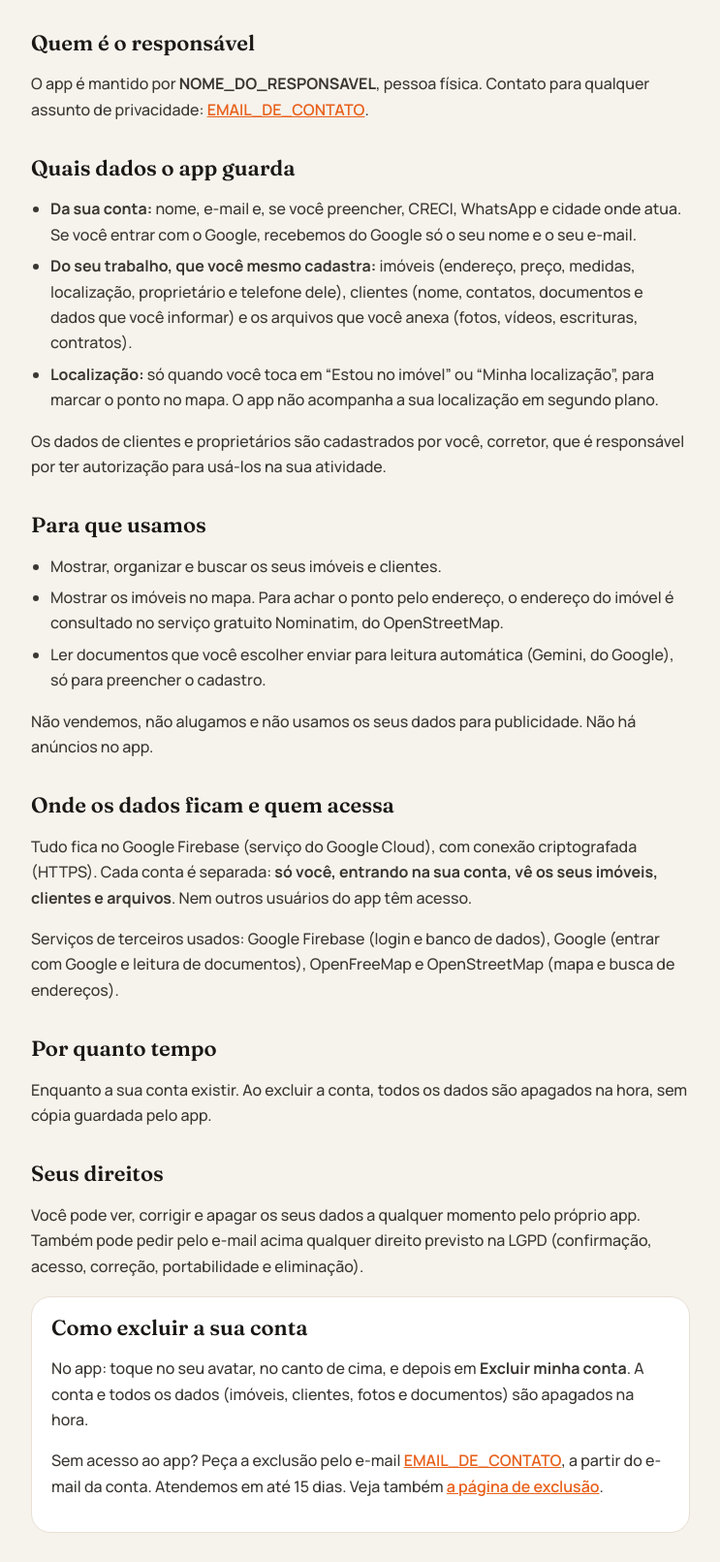
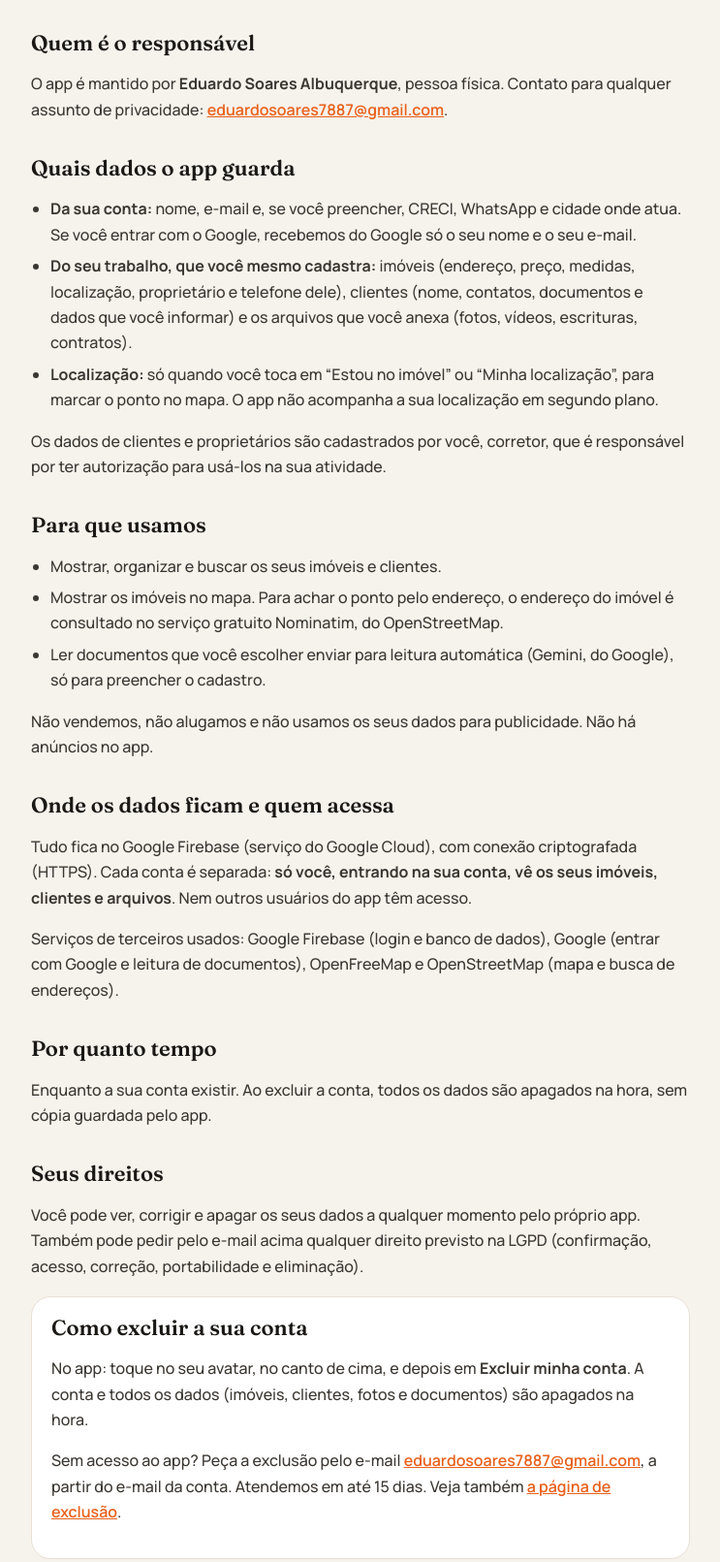
Before and after one commit to Dudu-SA/site-mae, a plain HTML site: page public/privacidade.html in a window 1280 px wide. Shown: the part 310-1921 px from the top of the page at 97% size, without its empty margins (268-1011 px from the left). Drawn offline with Linux system fonts and the light colour scheme.

Commit message:
Política de Privacidade: responsável e e-mail de contato
Co-Authored-By: Claude Opus 5.5 <noreply@anthropic.com>

```diff
--- a/public/privacidade.html
+++ b/public/privacidade.html
@@ -30,7 +30,7 @@ a{color:var(--ac);font-weight:600}
 Esta política explica quais dados o app guarda, para quê, onde ficam e como você pode apagá-los, de acordo com a Lei Geral de Proteção de Dados (LGPD, Lei 13.709/2018).</p>
 
 <h2>Quem é o responsável</h2>
-<p>O app é mantido por <b>NOME_DO_RESPONSAVEL</b>, pessoa física. Contato para qualquer assunto de privacidade: <a href="mailto:EMAIL_DE_CONTATO">EMAIL_DE_CONTATO</a>.</p>
+<p>O app é mantido por <b>Eduardo Soares Albuquerque</b>, pessoa física. Contato para qualquer assunto de privacidade: <a href="mailto:eduardosoares7887@gmail.com">eduardosoares7887@gmail.com</a>.</p>
 
 <h2>Quais dados o app guarda</h2>
 <ul>
@@ -61,7 +61,7 @@ Esta política explica quais dados o app guarda, para quê, onde ficam e como vo
 <div class="cartao">
 <h2 style="margin-top:0">Como excluir a sua conta</h2>
 <p>No app: toque no seu avatar, no canto de cima, e depois em <b>Excluir minha conta</b>. A conta e todos os dados (imóveis, clientes, fotos e documentos) são apagados na hora.</p>
-<p>Sem acesso ao app? Peça a exclusão pelo e-mail <a href="mailto:EMAIL_DE_CONTATO">EMAIL_DE_CONTATO</a>, a partir do e-mail da conta. Atendemos em até 15 dias. Veja também <a href="/excluir-conta">a página de exclusão</a>.</p>
+<p>Sem acesso ao app? Peça a exclusão pelo e-mail <a href="mailto:eduardosoares7887@gmail.com">eduardosoares7887@gmail.com</a>, a partir do e-mail da conta. Atendemos em até 15 dias. Veja também <a href="/excluir-conta">a página de exclusão</a>.</p>
 </div>
 
 <h2>Crianças</h2>
```
Also changed, not shown: public/excluir-conta.html (+1 -1 lines).
